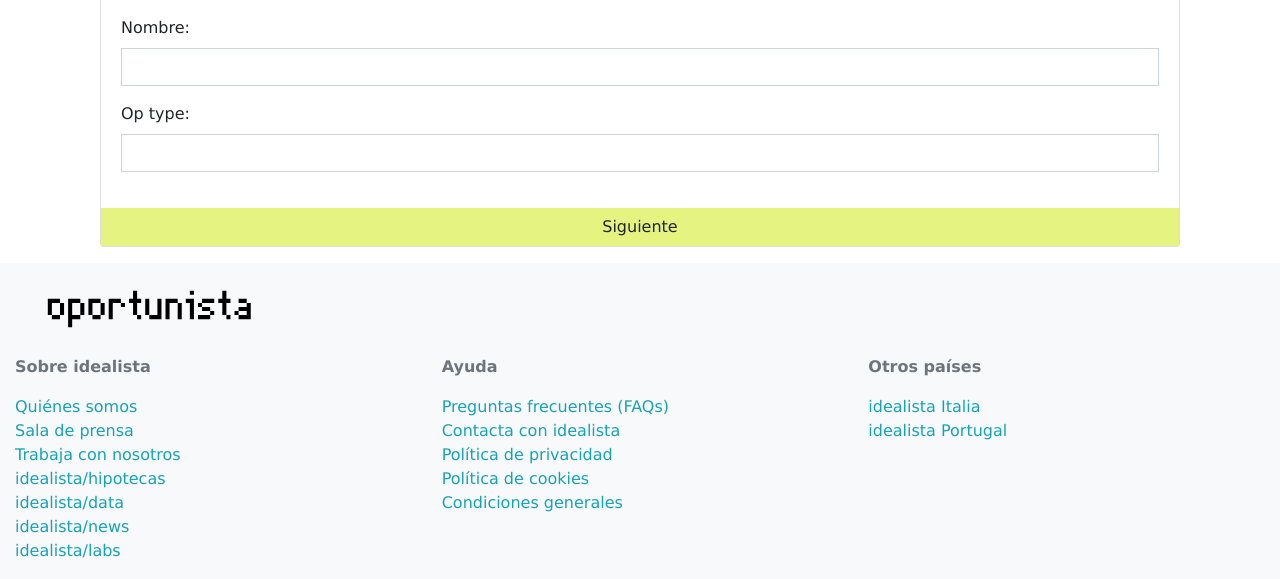
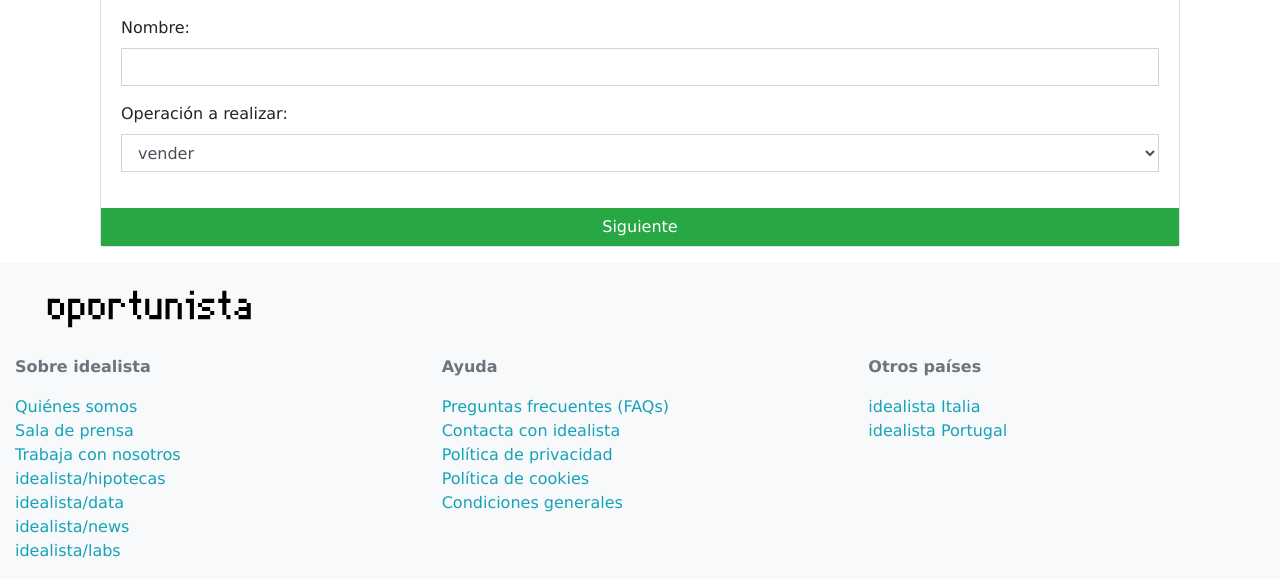
Before and after one commit to aadevafi7/F1-Oportunista-deployment, a Django app: page /publicar-anuncio/ in a window 1280 px wide. Shown: the part 317-896 px from the top of the page. Run offline with Django 3.2, Linux system fonts and the light colour scheme; parts of the project's set-up code (start-up, migrations or seed data) failed here and were passed over; some libraries are stand-ins or nearby versions.

Commit message:
US5: Improved UI

```diff
--- a/idealista/idealista_app/forms.py
+++ b/idealista/idealista_app/forms.py
@@ -89,7 +89,10 @@ class PropertyForm(forms.Form):
         label='Tipo de propiedad', choices=PROPERTY_CHOICES)
 
     name = forms.CharField(label='Nombre')
-    op_type = forms.IntegerField()  # ???
+
+    OP_CHOICES = list(enumerate(['vender', 'alquilar']))
+    op_type = forms.ChoiceField(
+        label='Operación a realizar', choices=OP_CHOICES)  # ???
     description = forms.CharField(label="Descripción", widget=forms.Textarea)
     address = forms.CharField(label="Dirección")
     address_num = forms.CharField(label='Número', max_length=5)
@@ -103,15 +106,17 @@ class PropertyForm(forms.Form):
 
     bath_rooms = forms.IntegerField(label='Numero de baños')
     rooms = forms.IntegerField(label='Numero de habitaciones')
-    is_exterior = forms.BooleanField(label='Es exterior?')
-    has_elevator = forms.BooleanField(label='Tiene ascensor?')
+    is_exterior = forms.BooleanField(label='Es exterior?', required=False)
+    has_elevator = forms.BooleanField(label='Tiene ascensor?', required=False)
     price = forms.DecimalField(label='Precio')
 
     STATE_CHOICES = [(c, c.name) for c in State.objects.all()]
     state = forms.ChoiceField(label='Estado', choices=STATE_CHOICES)
-    PROVINCE_CHOICES = [(c, c.name)for c in Province.objects.all()]
+    PROVINCE_CHOICES = [(':'.join([c.state.name, c.name]), c.name)
+                        for c in Province.objects.all()]
     province = forms.ChoiceField(label='Provincia', choices=PROVINCE_CHOICES)
-    CITY_CHOICES = [(c, c.name) for c in Location.objects.all()]
+    CITY_CHOICES = [(':'.join([c.province.name, c.name]), c.name)
+                    for c in Location.objects.all()]
     city = forms.ChoiceField(label='Ciudad', choices=CITY_CHOICES)
 
     phone = forms.IntegerField(
--- a/idealista/templates/idealista_app/publicar-anuncio.html
+++ b/idealista/templates/idealista_app/publicar-anuncio.html
@@ -54,18 +54,18 @@
                 </div>
                 {% endwith %}
             </div>
-            <button class="btn btn-primary btn-block rounded-0" type="button" onclick="set_position('#location')">
+            <button class="btn btn-success btn-block rounded-0" type="button" onclick="set_position('#location')">
                 Siguiente
             </button>
         </div>
 
-        <!-- LOCATION SELECTION -->
         <div id="location" class="card mb-3">
             <div class="card-header">
                 Dónde está?
             </div>
             <div class="card-body">
-
+                <div class="form-row">
+                    <div class="col-md-4 mb-3">
                         {% with field=form.state %}
                         <div class="form-group">
                             {{ field.label_tag }}
@@ -149,10 +156,10 @@
                 {% endwith %}
             </div>
             <div class="btn-group" role="group" aria-label="Basic example">
-                <button class="btn btn-light btn-block rounded-0" type="button" onclick="set_position('#define')">
+                <button class="btn btn-light rounded-0" type="button" onclick="set_position('#define')">
                     Anterior
                 </button>
-                <button class="btn btn-light btn-block rounded-0" type="button" onclick="set_position('#description')">
+                <button class="btn btn-success rounded-0" type="button" onclick="set_position('#description')">
                     Siguiente
                 </button>
             </div>
@@ -247,12 +244,16 @@
                 </div>
                 {% endwith %}
             </div>
-            <button class="btn btn-primary btn-block rounded-0" type="button" onclick="set_position('#contact-data')">
+            <div class="btn-group" role="group" aria-label="Basic example">
+                <button class="btn btn-light rounded-0" type="button" onclick="set_position('#location')">
+                    Anterior
+                </button>
+                <button class="btn btn-success rounded-0" type="button" onclick="set_position('#contact-data')">
                     Siguiente
                 </button>
             </div>
+        </div>
 
-        <!-- Datos de contacto -->
         <div id="contact-data" class="card mb-3">
             <div class="card-header">
                 Datos de contacto
@@ -282,10 +283,14 @@
                 </div>
                 {% endwith %}
             </div>
-            <button class="btn btn-primary btn-block rounded-0" type="button" onclick="set_position('#image')"
-                type="button">
+            <div class="btn-group" role="group" aria-label="Basic example">
+                <button class="btn btn-light rounded-0" type="button" onclick="set_position('#description')">
+                    Anterior
+                </button>
+                <button class="btn btn-success rounded-0" type="button" onclick="set_position('#image')">
                     Siguiente
                 </button>
+            </div>
         </div>
 
         <div id="image" class="card mb-3">
@@ -306,12 +311,16 @@
                 </div>
                 {% endwith %}
             </div>
-            <button class="btn btn-secondary btn-block rounded-0" type="submit" value="enviar">
+            <div class="btn-group" role="group" aria-label="Basic example">
+                <button class="btn btn-light rounded-0" type="button" onclick="set_position('#contact-data')">
+                    Anterior
+                </button>
+                <button class="btn btn-secondary rounded-0" type="submit" value="enviar">
                     Enviar
                 </button>
             </div>
 
-
+        </div>
 
     </form>
 </div>
@@ -323,20 +332,50 @@
 {% block script %}
 <script>
     var ids = ["#define", "#location", "#description", "#contact-data", "#image"]
+
+
     $(document).ready(function () {
-        console.log('ok')
+        let province_option = $('#id_province option').clone();
+        $("#id_state").on('change', function () {
+            let state = this.value
+            console.log(state)
+            $('#id_province').html(
+                province_option.filter(function () {
+                    return this.value.split(':')[0] === state
+                })
+            )
+        })
+
+        let city_option = $('#id_city option').clone();
+        $("#id_province").on('change', function () {
+            let province = this.value.split(':')[1]
+            console.log(province)
+            $('#id_city').html(
+                city_option.filter(function () {
+                    return this.value.split(':')[0] === province
+                })
+            )
+        })
+
+
+        // Set initial state
         for (id of ids) {
             $(id).hide()
         }
         $("#define").show()
         $("#progress").css('width', 0).attr('aria-valuenow', 0)
+
+        $('#id_state').trigger('change')
+        $('#id_province').trigger('change')
     })
+
+
     function set_position(pos) {
         for (id of ids) {
             $(id).hide()
         }
-        let cpos = ids.findIndex(p => p === pos) + 1
-        let w = cpos / ids.length * 100
+        let cpos = ids.findIndex(p => p === pos)
+        let w = Math.floor(10 * cpos / ids.length) * 10
         $("#progress").css('width', w + "%").attr('aria-valuenow', w)
         $(pos).show()
     }
```
Also changed, not shown: other parts of idealista/templates/idealista_app/publicar-anuncio.html (+13 -16 lines), idealista/idealista_app/migrations/0003_auto_20191209_1259.py. Lines whose indentation alone changed are shown as unchanged.
